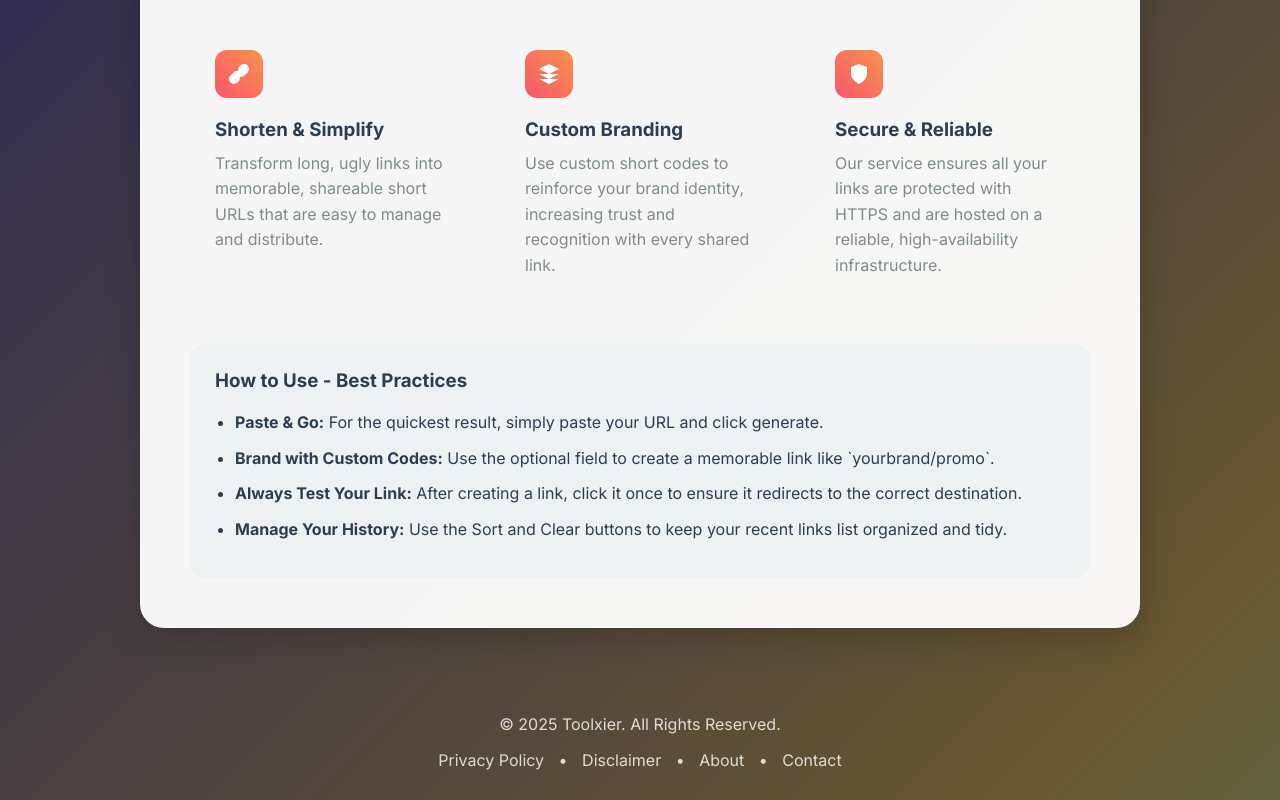
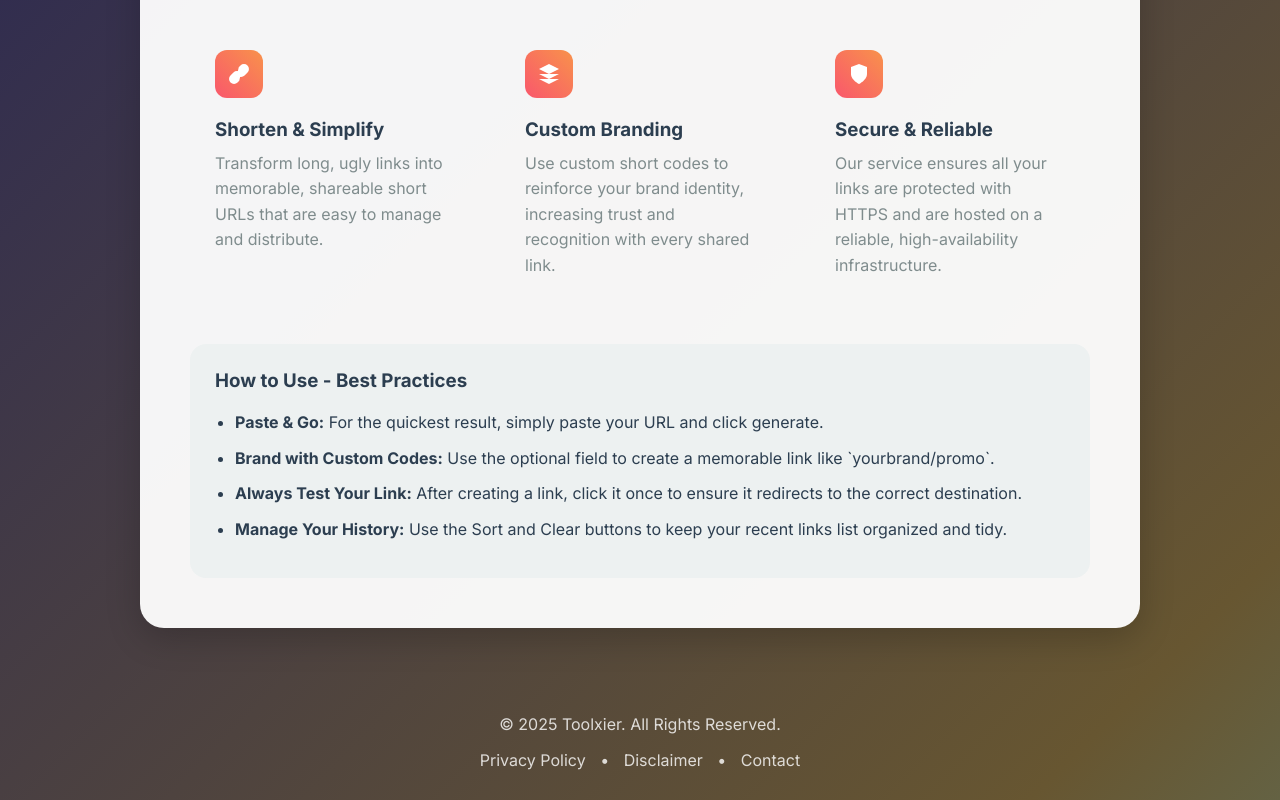
Before and after one commit to nitinalok01/toolxier, a plain HTML site: page link.html in a window 1280 px wide. Shown: the part 682-1482 px from the top of the page. Drawn offline with Linux system fonts and the light colour scheme; no server answers.

Commit message:
Update link.html

```diff
--- a/link.html
+++ b/link.html
@@ -121,8 +121,8 @@
                 <a href="privacy.html">Privacy Policy</a>
                 <span>&bull;</span>
                 <a href="disclaimer.html">Disclaimer</a>
-				<span>&bull;</span>
-                <a href="about.html">About</a>
+				<!-- <span>&bull;</span>
+                <a href="about.html">About</a> -->
 				<span>&bull;</span>
                 <a href="contact.html">Contact</a>
             </div>
```
